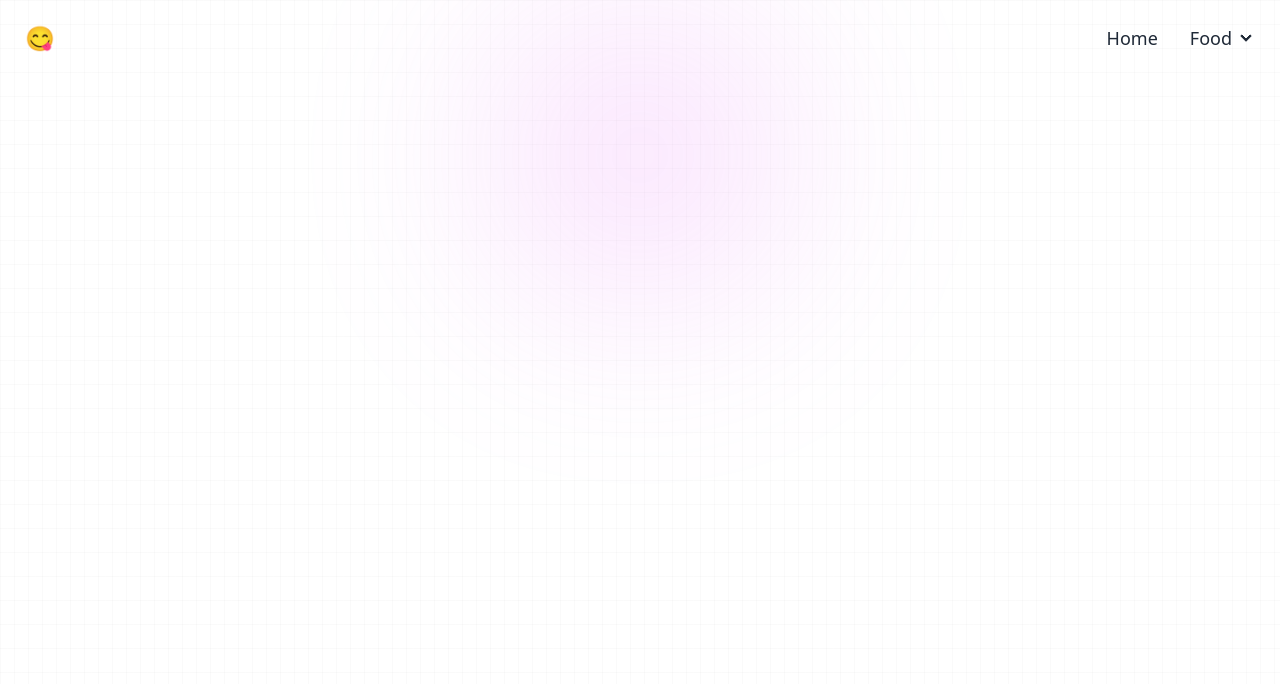
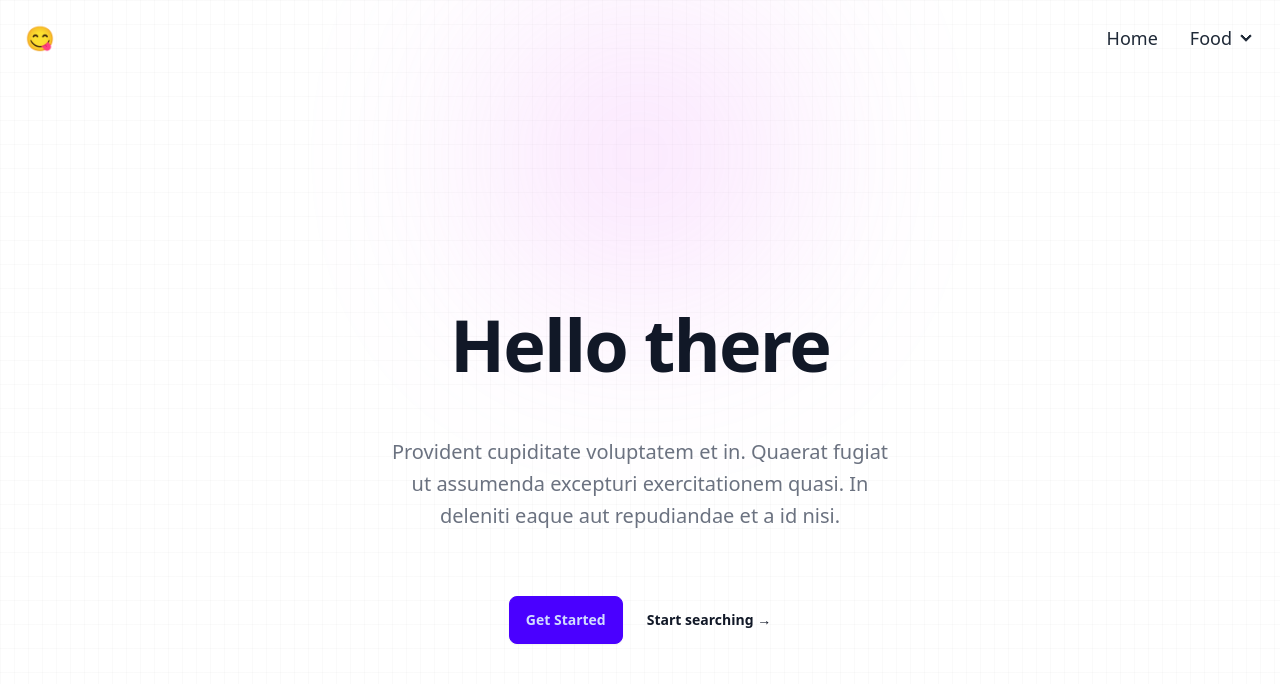
Before and after one commit to JoelJosy/recipe-app, a React (Vite) app: page / in a window 1280 px wide. Shown: the top 684 px of the page. Built offline with nearby package versions, Linux system fonts and the light colour scheme.

Commit message:
add base hero

```diff
--- a/src/App.jsx
+++ b/src/App.jsx
@@ -2,6 +2,7 @@ import { useState } from 'react'
 import reactLogo from './assets/react.svg'
 import viteLogo from '/vite.svg'
 import Example from './components/Example'
+import Home from './pages/Home'
 import NavBar from './components/NavBar'
 
 function App() {
@@ -9,7 +10,7 @@ function App() {
 
   return (
     <div class="absolute inset-0 -z-10 h-full w-full bg-white bg-[linear-gradient(to_right,#8080800a_1px,transparent_1px),linear-gradient(to_bottom,#8080800a_1px,transparent_1px)] bg-[size:14px_24px]"><div class="absolute left-0 right-0 top-0 -z-10 m-auto h-[310px] w-[310px] rounded-full bg-fuchsia-400 opacity-20 blur-[100px]"></div>
-     <NavBar />
+     <Home />
     </div>
   )
 }
--- /dev/null
+++ b/src/components/Hero.jsx
@@ -0,0 +1,29 @@
+import React from 'react'
+
+export default function Hero() {
+  return (
+    <div>
+        <div className="hero bg-transparent min-h-screen">
+            <div className="hero-content text-center">
+              <div className="max-w-lg">
+                <h1 className="text-balance text-5xl font-semibold tracking-tight text-gray-900 sm:text-7xl">
+                    Hello there
+                </h1>
+                <p className="py-6 mt-8 text-pretty text-lg font-medium text-gray-500 sm:text-xl/8">
+                  Provident cupiditate voluptatem et in. Quaerat fugiat ut assumenda excepturi exercitationem
+                  quasi. In deleniti eaque aut repudiandae et a id nisi.
+                </p>
+
+                <div className="mt-10 flex items-center justify-center gap-x-6">
+                <button className="btn btn-primary">Get Started</button>
+                <a href="#" className="text-sm/6 font-semibold text-gray-900">
+                    Start searching <span aria-hidden="true">→</span>
+                </a>
+                </div>
+
+              </div>
+            </div>
+        </div>
+    </div>
+  )
+}
--- a/src/components/NavBar.jsx
+++ b/src/components/NavBar.jsx
@@ -9,10 +9,10 @@ export default function NavBar() {
         </div>
         <div className="flex-none">
           <ul className="menu menu-horizontal">
-            <li><a className='text-lg'>Home</a></li>
+            <li><a className='text-lg font-medium'>Home</a></li>
             <li>
               <details>
-                <summary className='text-lg'>Food</summary>
+                <summary className='text-lg font-medium'>Food</summary>
                 <ul className="bg-base-100 text-base rounded-t-none p-2">
                   <li><a>Search</a></li>
                   <li><a>Random</a></li>
--- /dev/null
+++ b/src/pages/Home.jsx
@@ -0,0 +1,13 @@
+import React from 'react'
+import NavBar from '../components/NavBar'
+import Hero from '../components/Hero'
+import Example from '../components/Example'
+
+export default function Home() {
+  return (
+    <div className="home">
+        <NavBar />
+        <Hero />
+    </div>
+  )
+}
--- /dev/null
+++ b/src/pages/Random.jsx
@@ -0,0 +1,7 @@
+import React from 'react'
+
+export default function Random() {
+  return (
+    <div>Random</div>
+  )
+}
--- /dev/null
+++ b/src/pages/Search.jsx
@@ -0,0 +1,7 @@
+import React from 'react'
+
+export default function Search() {
+  return (
+    <div>Search</div>
+  )
+}
```
